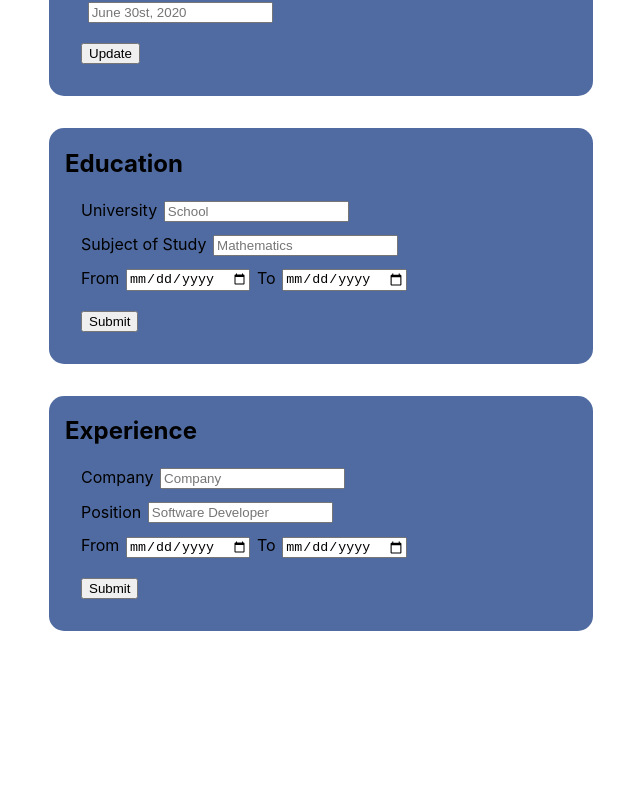
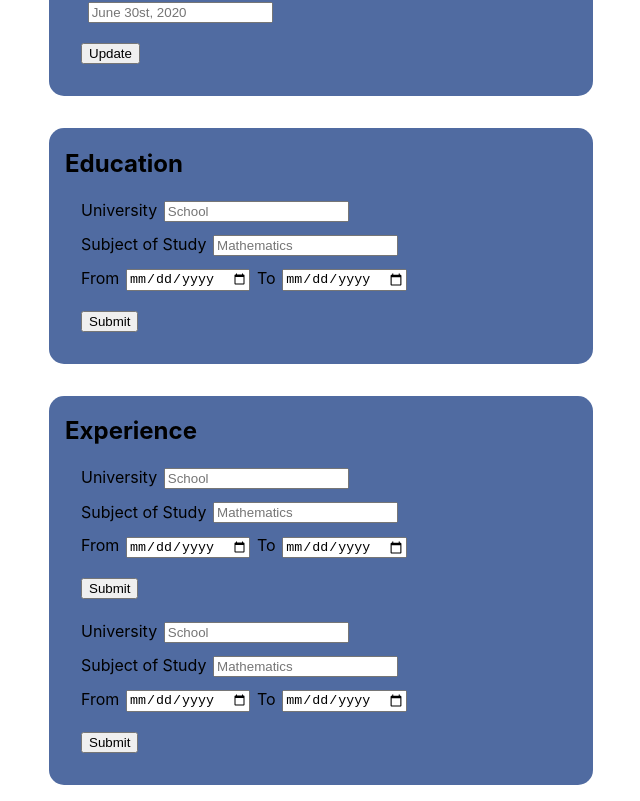
Before and after one commit to victorsmith/cv-application-service, a React (Create React App) app in the folder cv-project/: page / in a window 1280 px wide. Shown: the part 271-1072 px from the top of the page, without its empty margins (319-959 px from the left). Before the commit the page ends 918 px from the top, so only its background shows below. Built offline with nearby package versions, Linux system fonts and the light colour scheme.

Commit message:
forms changed

```diff
--- a/cv-project/package.json
+++ b/cv-project/package.json
@@ -35,5 +35,8 @@
       "last 1 firefox version",
       "last 1 safari version"
     ]
+  },
+  "devDependencies": {
+    "eslint-plugin-react-hooks": "^4.3.0"
   }
 }
--- a/cv-project/src/components/NewEducationEntryForm.js
+++ b/cv-project/src/components/NewEducationEntryForm.js
@@ -1,58 +1,38 @@
-import React, { Component } from 'react';
+// import React, { Component } from 'react';
+import React, { useState } from 'react';
 
-
-class NewEducationEntryForm extends Component {
-	constructor(props) {
-		super(props);
-		this.state = {
-            school: '',
-            subject: '',
-            from: '',
-            to: '',
-        };
-		this.handleChange = this.handleChange.bind(this);
-		this.handleSubmit = this.handleSubmit.bind(this);
-	}
-
-	// Form submitting logic, prevent default page
-	// refresh and call create method of BoxList
-	// component to create new box
-	handleSubmit(event) {
-		event.preventDefault();
-		this.props.create(this.state);
-		this.setState({
+const NewEducationEntryForm = () => {
+	const [educationEntry, setEducationEntry] = useState({
 		school: '',
 		subject: '',
 		from: '',
 		to: '',
 	});
+
+	const handleChange = (e) => {
+		setEducationEntry((prevState) => ({
+			...prevState,
+			[e.target.name]: e.target.value,
+		}));
 	}
 
-	// Method causes to store all the values of the
-	// input field in react state using single method
-	// handleChanges of all the input field
-	// using ES6 javascript feature computed property names
-	handleChange(event) {
-		this.setState({
-			[event.target.name]: event.target.value,
-		});
+	function handleSubmit(event) {
+		event.preventDefault();
+		console.log(educationEntry);
+		return educationEntry;
 	}
 
-	// return a form using which we add box properties
-	// to create Boxes. It is controlled form i.e. values
-	// of the input field not stored in DOM values are exist
-	// in react component itself as state
-
-	render() {
 	return (
-			<form onSubmit={this.handleSubmit}>
+		<form onSubmit={handleSubmit}>
 			<div>
 				<label htmlFor="school">University</label>
 				<input
 					name="school"
 					placeholder="School"
-						value={this.state.school}
-						onChange={this.handleChange}
+					value={educationEntry.school}
+					onChange={(e) => {
+						handleChange(e);
+					}}
 				/>
 			</div>
 			<div>
@@ -60,34 +40,39 @@ class NewEducationEntryForm extends Component {
 				<input
 					name="subject"
 					placeholder="Mathematics"
-						value={this.state.subject}
-						onChange={this.handleChange}
+					value={educationEntry.subject}
+					onChange={(e) => {
+						handleChange(e);
+					}}
 				/>
 			</div>
 			<div>
 				<label htmlFor="from">From</label>
 				<input
 					name="from"
-						value={this.state.from}
+					value={educationEntry.from}
 					type="date"
-						onChange={this.handleChange}
+					onChange={(e) => {
+						handleChange(e);
+					}}
 				/>
 
 				<label htmlFor="to">To</label>
 				<input
 					name="to"
 					type="date"
-						value={this.state.to}
-						onChange={this.handleChange}
+					value={educationEntry.to}
+					onChange={(e) => {
+						handleChange(e);
+					}}
 				/>
 			</div>
 
 			<div>
-					<button>Submit</button>
+				<button type="submit">Submit</button>
 			</div>
 		</form>
 	);
-	}
-}
+};
 
 export default NewEducationEntryForm;
--- a/cv-project/src/components/NewWorkEntryForm.js
+++ b/cv-project/src/components/NewWorkEntryForm.js
@@ -1,83 +1,83 @@
-import React, { Component } from 'react';
+import React, {useState} from 'react';
 
 
-class NewWorkEntryForm extends Component {
-	constructor(props) {
-		super(props);
-		this.state = {
-            company: '',
-            position: '',
-            from: '',
-            to: '',
-        };
-		this.handleChange = this.handleChange.bind(this);
-		this.handleSubmit = this.handleSubmit.bind(this);
-	}
 
-	handleSubmit(event) {
-		event.preventDefault();
-		this.props.create(this.state);
-		this.setState({
+
+const NewWorkEntryForm = () => {
+
+	const [workEntry, setWorkEntry] = useState({
 		company: '',
 		position: '',
 		from: '',
 		to: '',
 	});
+
+
+	const handleChange = (e) => {
+		setWorkEntry((prevState) => ({
+			...prevState,
+			[e.target.name]: e.target.value,
+		}));
 	}
 
-	handleChange(event) {
-		this.setState({
-			[event.target.name]: event.target.value,
-		});
+	const handleSubmit = (event) => {
+		event.preventDefault();
+		console.log(workEntry);
+		return workEntry;
 	}
 
-	render() {
 	return (
-			<form onSubmit={this.handleSubmit}>
+		<form onSubmit={handleSubmit}>
 			<div>
-					<label htmlFor="company">Company</label>
+				<label htmlFor="school">University</label>
 				<input
-						name="company"
-						placeholder="Company"
-						value={this.state.company}
-						onChange={this.handleChange}
+					name="school"
+					placeholder="School"
+					value={workEntry.company}
+					onChange={(e) => {
+						handleChange(e);
+					}}
 				/>
 			</div>
 			<div>
-					<label htmlFor="position">Position</label>
+				<label htmlFor="subject">Subject of Study</label>
 				<input
-						name="position"
-						placeholder="Software Developer"
-						value={this.state.position}
-						onChange={this.handleChange}
+					name="subject"
+					placeholder="Mathematics"
+					value={workEntry.position}
+					onChange={(e) => {
+						handleChange(e);
+					}}
 				/>
 			</div>
 			<div>
 				<label htmlFor="from">From</label>
 				<input
 					name="from"
-						placeholder="June 1st, 2020"
-						value={this.state.from}
+					value={workEntry.from}
 					type="date"
-						onChange={this.handleChange}
+					onChange={(e) => {
+						handleChange(e);
+					}}
 				/>
 
 				<label htmlFor="to">To</label>
 				<input
 					name="to"
-						placeholder="June 30st, 2020"
-						value={this.state.to}
 					type="date"
-						onChange={this.handleChange}
+					value={workEntry.to}
+					onChange={(e) => {
+						handleChange(e);
+					}}
 				/>
 			</div>
 
 			<div>
-					<button>Submit</button>
+				<button type="submit">Submit</button>
 			</div>
 		</form>
 	);
-	}
+
 }
 
 export default NewWorkEntryForm;
--- a/cv-project/src/components/WorkList.js
+++ b/cv-project/src/components/WorkList.js
@@ -28,6 +28,8 @@ class WorkList extends Component {
 		return (
 			<div>
 				<h2>Experience</h2>
+				<NewWorkEntryForm></NewWorkEntryForm>
+
 				<NewWorkEntryForm create={this.createWorkEntry} />
 				{this.renderWorkList()}
 			</div>
```
Also changed, not shown: cv-project/src/components/UseInputHook.js (added), 1 other file (tests, documents, lock files or other folders). Lines whose indentation alone changed are shown as unchanged.
